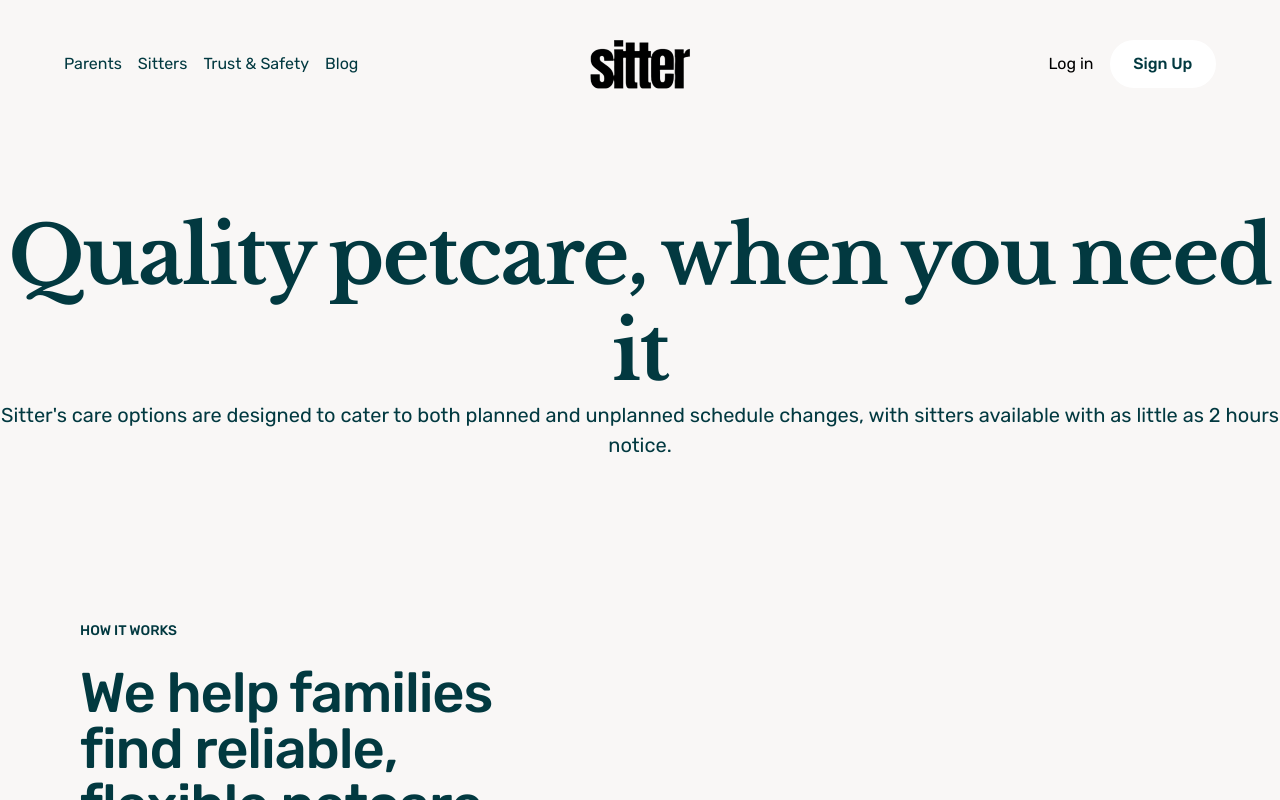
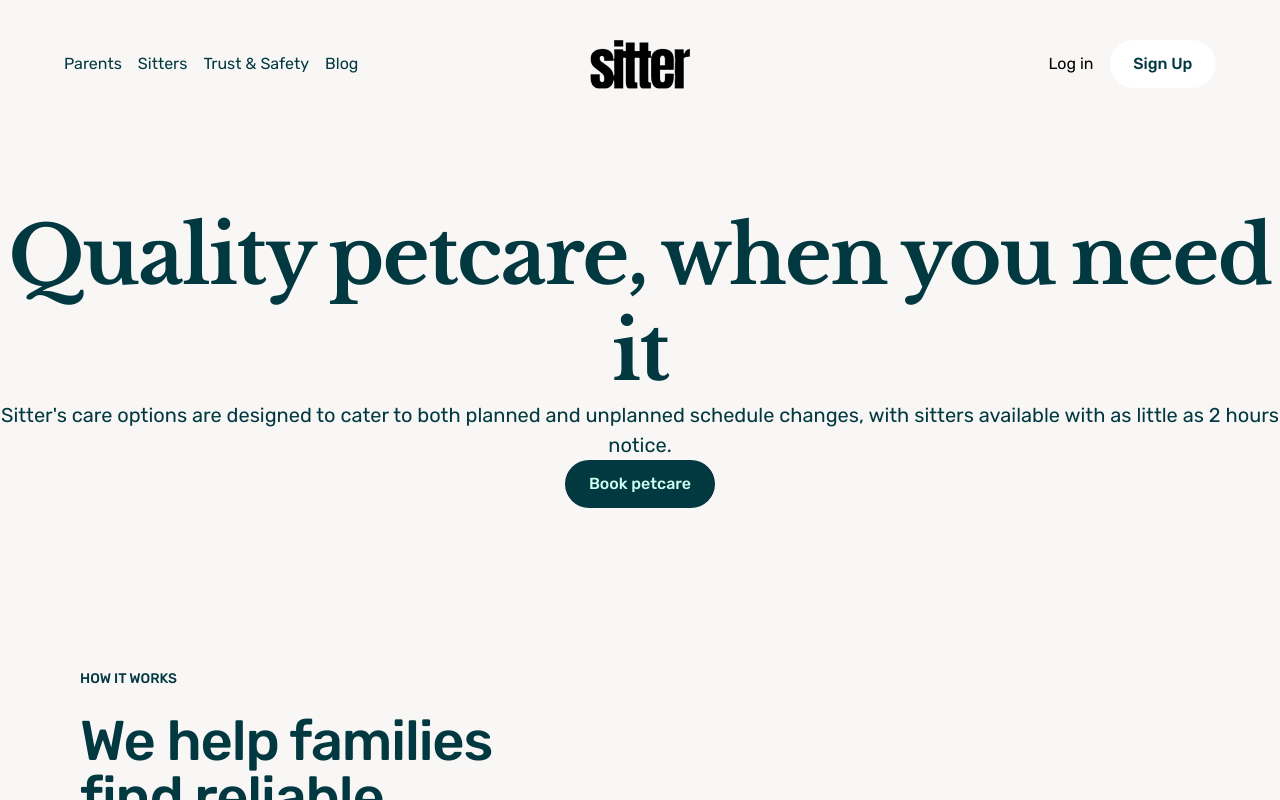
Before and after one commit to samsonc89/otter-replica, a React (Vite) app: page /otter-replica/parents in a window 1280 px wide. Shown: the top 800 px of the page. Built offline with nearby package versions, Linux system fonts and the light colour scheme.

Commit message:
Separate header items in divs

```diff
--- a/src/components/Header/Header.jsx
+++ b/src/components/Header/Header.jsx
@@ -3,8 +3,12 @@ import "./header.css";
 const Header = ({ props }) => {
   return (
     <header className="main-section header-section">
-      <h1>{props.heading}</h1>
-      <p className="heading-text">{props.text}</p>
+      <div className="header-text-wrapper">
+        <h1>{props.heading}</h1>
+        <p className="heading-text">{props.text}</p>
+        <button className="btn-signup-inverse">{props.btnText}</button>
+      </div>
+      <div className="header-img-wrapper"></div>
     </header>
   );
 };
```
